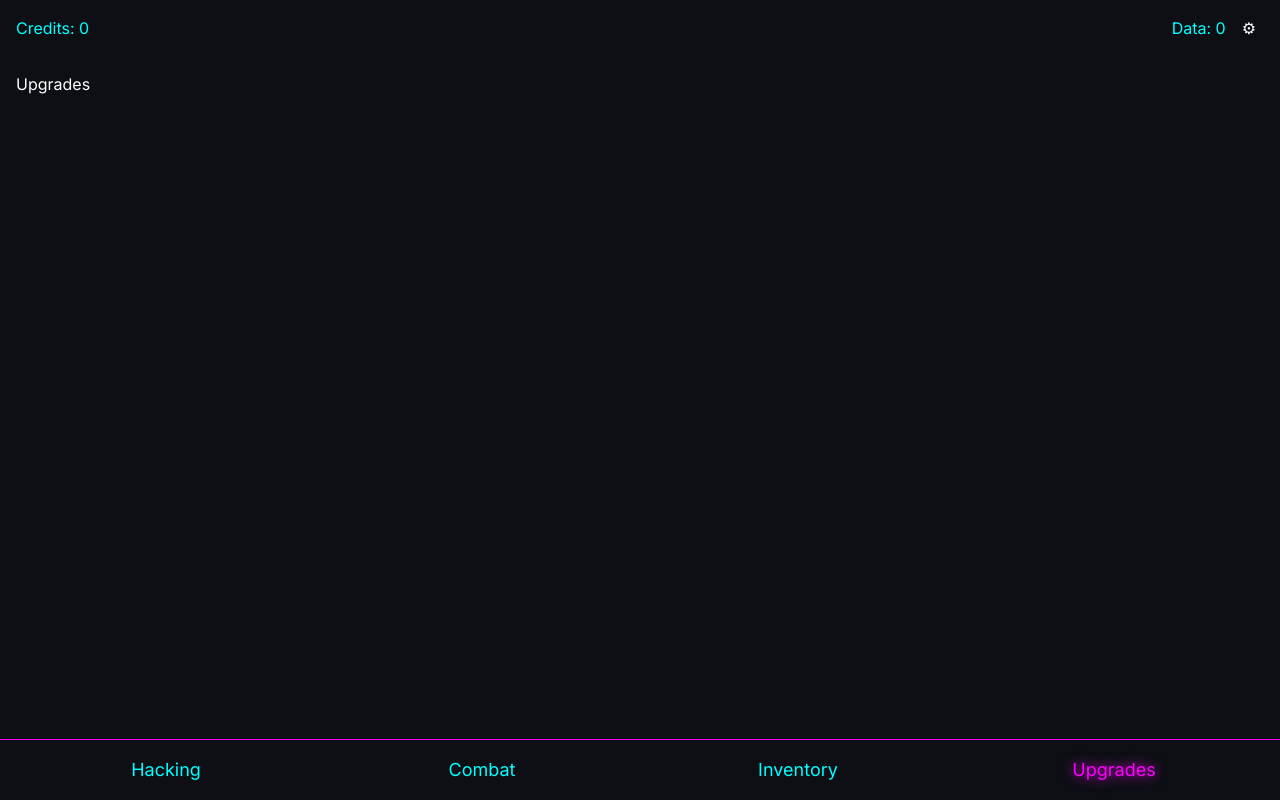
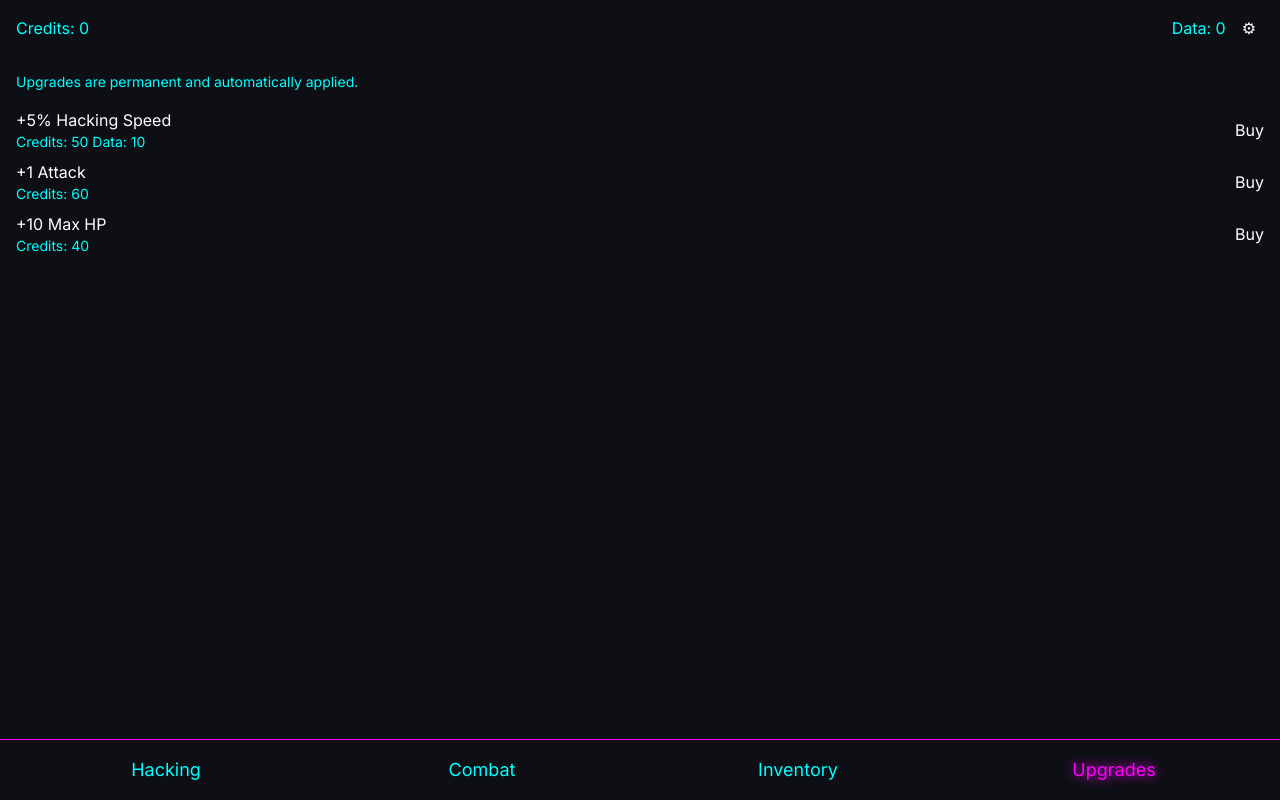
Before and after one commit to mikisz/cyber-idle, a React (Vite) app: page / in a window 1280 px wide. Both pictures are taken after a click on the button "Upgrades". Built offline with nearby package versions, Linux system fonts and the light colour scheme.

Commit message:
feat: support purchasable upgrades

```diff
--- /dev/null
+++ b/src/data/upgrades.json
@@ -0,0 +1,5 @@
+[
+  { "id":"hack_speed_1","name":"+5% Hacking Speed","costCredits":50,"costData":10,"effects":{"hackingSpeed":1.05} },
+  { "id":"atk_1","name":"+1 Attack","costCredits":60,"effects":{"atk":1} },
+  { "id":"hp_1","name":"+10 Max HP","costCredits":40,"effects":{"hpMax":10} }
+]
--- a/src/game/state/store.ts
+++ b/src/game/state/store.ts
@@ -13,6 +13,8 @@ export interface GameState {
     hacking: { level: number; xp: number };
     combat: { level: number; xp: number };
   };
+  hacking: { timeMultiplier: number };
+  upgrades: { owned: Record<string, boolean> };
   inventory: { [itemId: string]: number };
   combat: {
     enemyId: string | null;
@@ -36,6 +38,8 @@ export const initialState: GameState = {
     hacking: { level: 1, xp: 0 },
     combat: { level: 1, xp: 0 },
   },
+  hacking: { timeMultiplier: 1 },
+  upgrades: { owned: {} },
   inventory: {},
   combat: { enemyId: null, enemyHp: 0, inFight: false, log: [] },
   meta: { lastSavedAt: null },
--- a/src/ui/AppShell.tsx
+++ b/src/ui/AppShell.tsx
@@ -5,6 +5,7 @@ import InventoryTab from './tabs/InventoryTab';
 import UpgradesTab from './tabs/UpgradesTab';
 import SettingsMenu from './SettingsMenu';
 import { useGameStore } from '../game/state/store';
+import { NeonToast } from './Toast';
 
 type Tab = 'hacking' | 'combat' | 'inventory' | 'upgrades';
 
@@ -34,6 +35,7 @@ export default function AppShell() {
 
   return (
     <div className="flex h-full flex-col bg-background">
+      <NeonToast />
       <header className="flex justify-between p-4 text-neon-cyan">
         <span>Credits: {player.credits}</span>
         <div className="flex items-center gap-2">
--- /dev/null
+++ b/src/ui/Toast.tsx
@@ -0,0 +1,26 @@
+import { useEffect, useState } from 'react';
+
+let trigger: ((msg: string) => void) | null = null;
+
+export function NeonToast() {
+  const [message, setMessage] = useState<string | null>(null);
+
+  useEffect(() => {
+    trigger = (msg: string) => {
+      setMessage(msg);
+      setTimeout(() => setMessage(null), 3000);
+    };
+  }, []);
+
+  if (!message) return null;
+
+  return (
+    <div className="fixed top-4 right-4 bg-neon-magenta px-4 py-2 text-black">
+      {message}
+    </div>
+  );
+}
+
+export function showToast(msg: string) {
+  trigger?.(msg);
+}
--- a/src/ui/tabs/HackingTab.tsx
+++ b/src/ui/tabs/HackingTab.tsx
@@ -1,10 +1,11 @@
 import { useEffect, useState } from 'react';
 import { useGameStore } from '../../game/state/store';
 
-const HACK_DURATION = 10000; // ms
+const BASE_HACK_DURATION = 10000; // ms
 
 export default function HackingTab() {
   const hacking = useGameStore((s) => s.skills.hacking);
+  const timeMultiplier = useGameStore((s) => s.hacking.timeMultiplier);
   const setState = useGameStore.setState;
 
   const [inProgress, setInProgress] = useState(false);
@@ -13,13 +14,14 @@ export default function HackingTab() {
   useEffect(() => {
     if (!inProgress) return;
 
+    const duration = BASE_HACK_DURATION / timeMultiplier;
     const start = Date.now();
     const interval = setInterval(() => {
       const elapsed = Date.now() - start;
-      const pct = Math.min((elapsed / HACK_DURATION) * 100, 100);
+      const pct = Math.min((elapsed / duration) * 100, 100);
       setProgress(pct);
 
-      if (elapsed >= HACK_DURATION) {
+      if (elapsed >= duration) {
         clearInterval(interval);
 
         const rewardCredits = 50 + Math.floor(Math.random() * 101); // 50-150
@@ -52,7 +54,7 @@ export default function HackingTab() {
     }, 100);
 
     return () => clearInterval(interval);
-  }, [inProgress, setState]);
+  }, [inProgress, setState, timeMultiplier]);
 
   const xpNeeded = hacking.level * 100;
 
--- a/src/ui/tabs/UpgradesTab.tsx
+++ b/src/ui/tabs/UpgradesTab.tsx
@@ -1,3 +1,89 @@
+import upgradesData from '../../data/upgrades.json';
+import { useGameStore } from '../../game/state/store';
+import { showToast } from '../Toast';
+
+interface Upgrade {
+  id: string;
+  name: string;
+  costCredits?: number;
+  costData?: number;
+  effects: {
+    hackingSpeed?: number;
+    atk?: number;
+    hpMax?: number;
+  };
+}
+
+const upgrades: Upgrade[] = upgradesData as Upgrade[];
+
 export default function UpgradesTab() {
-  return <div className="p-4">Upgrades</div>;
+  const player = useGameStore((s) => s.player);
+  const owned = useGameStore((s) => s.upgrades.owned);
+  const setState = useGameStore.setState;
+
+  const canAfford = (u: Upgrade) => {
+    if (u.costCredits && player.credits < u.costCredits) return false;
+    if (u.costData && player.data < u.costData) return false;
+    return true;
+  };
+
+  const buy = (u: Upgrade) => {
+    setState((state) => {
+      if (state.upgrades.owned[u.id]) return state;
+      if (!canAfford(u)) return state;
+      const newPlayer = { ...state.player };
+      if (u.costCredits) newPlayer.credits -= u.costCredits;
+      if (u.costData) newPlayer.data -= u.costData;
+      if (u.effects.atk) newPlayer.atk += u.effects.atk;
+      if (u.effects.hpMax) {
+        newPlayer.hpMax += u.effects.hpMax;
+        newPlayer.hp = newPlayer.hpMax;
+      }
+      const newHacking = { ...state.hacking };
+      if (u.effects.hackingSpeed) {
+        newHacking.timeMultiplier *= u.effects.hackingSpeed;
+      }
+      return {
+        ...state,
+        player: newPlayer,
+        hacking: newHacking,
+        upgrades: {
+          owned: { ...state.upgrades.owned, [u.id]: true },
+        },
+      };
+    });
+    showToast(`Purchased: ${u.name}`);
+  };
+
+  return (
+    <div className="space-y-4 p-4">
+      <p className="text-sm text-neon-cyan">
+        Upgrades are permanent and automatically applied.
+      </p>
+      <ul className="space-y-2">
+        {upgrades.map((u) => {
+          const isOwned = owned[u.id];
+          const disabled = isOwned || !canAfford(u);
+          return (
+            <li key={u.id} className="flex items-center justify-between">
+              <div>
+                <div>{u.name}</div>
+                <div className="text-sm text-neon-cyan">
+                  {u.costCredits ? `Credits: ${u.costCredits} ` : ''}
+                  {u.costData ? `Data: ${u.costData}` : ''}
+                </div>
+              </div>
+              <button
+                data-testid={`buy-${u.id}`}
+                onClick={() => buy(u)}
+                disabled={disabled}
+              >
+                {isOwned ? 'Owned' : 'Buy'}
+              </button>
+            </li>
+          );
+        })}
+      </ul>
+    </div>
+  );
 }
```
Also changed, not shown: 1 other file (tests, documents, lock files or other folders).
